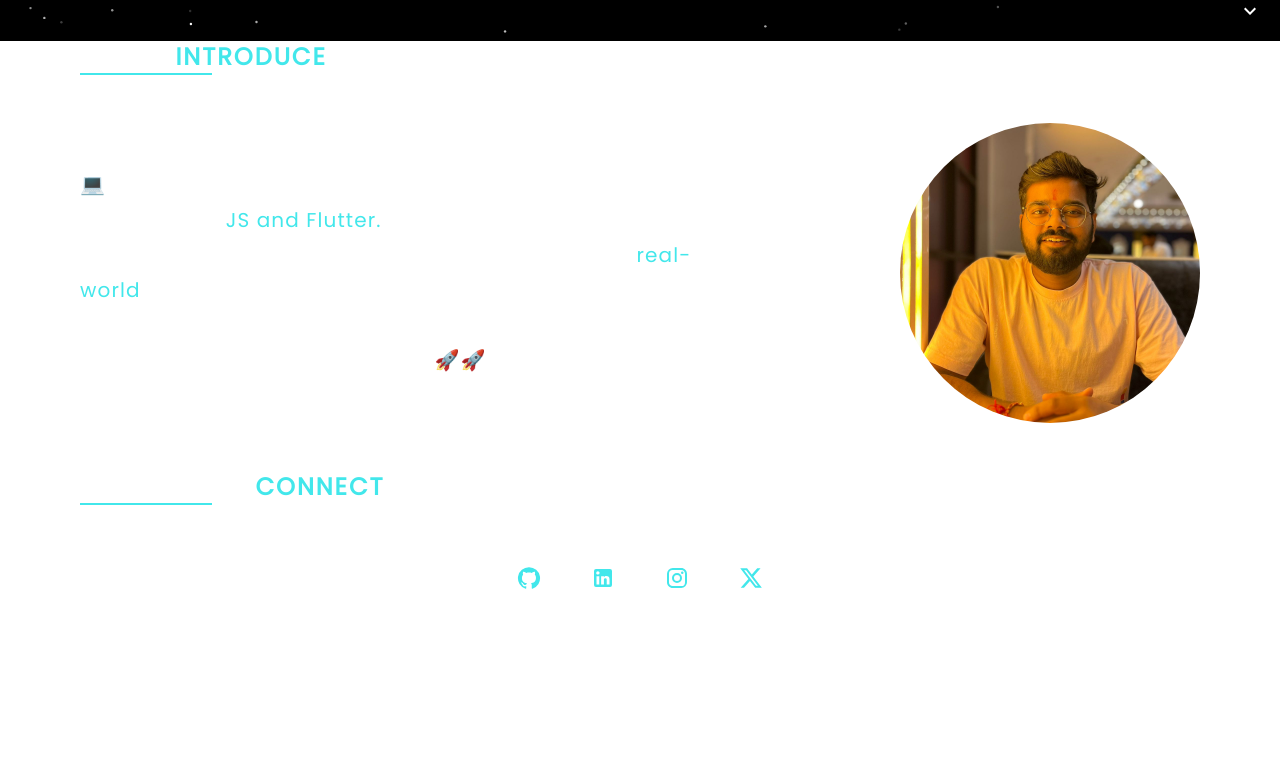
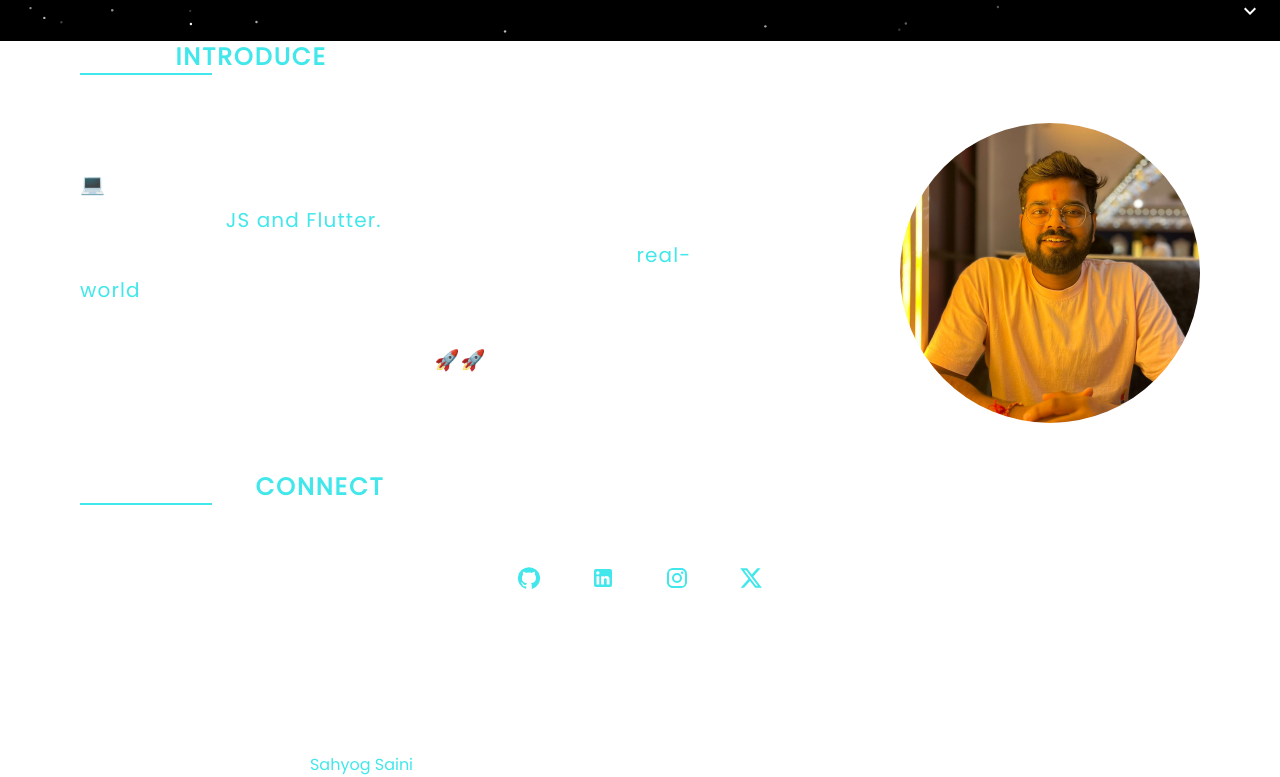
Before and after one commit to thephenomenal10/me, a React (Create React App) app: page / in a window 1280 px wide. Shown: the part 759-1536 px from the top of the page. Built offline with nearby package versions, Linux system fonts and the light colour scheme.

Commit message:
Update css

```diff
--- a/src/components/common/Footer.tsx
+++ b/src/components/common/Footer.tsx
@@ -1,5 +1,6 @@
 import { Box, Typography } from "@mui/material";
 import React from "react";
+import { primaryColor } from "../../constants/colors";
 
 const Footer = () => {
   return (
@@ -11,7 +12,9 @@ const Footer = () => {
         marginTop: "auto",
       }}
     >
-      <Typography variant="body1">Designed and Developed by Sahyog Saini</Typography>
+      <Typography variant="body1">
+        Designed and Developed by <span style={{ color: primaryColor }}> Sahyog Saini</span>
+      </Typography>
       <Typography variant="body1">Copyright © 2023</Typography>
     </Box>
   );
```
